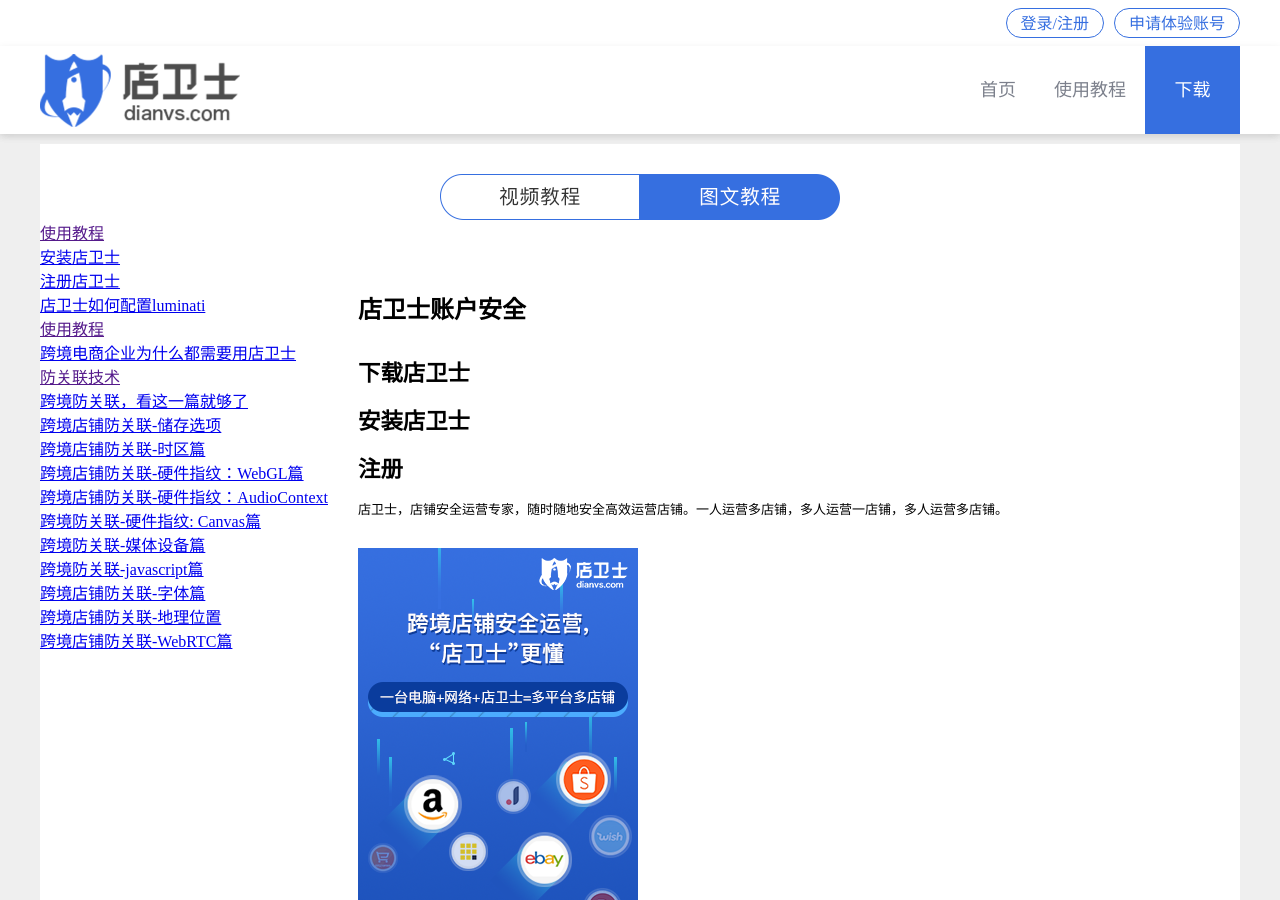
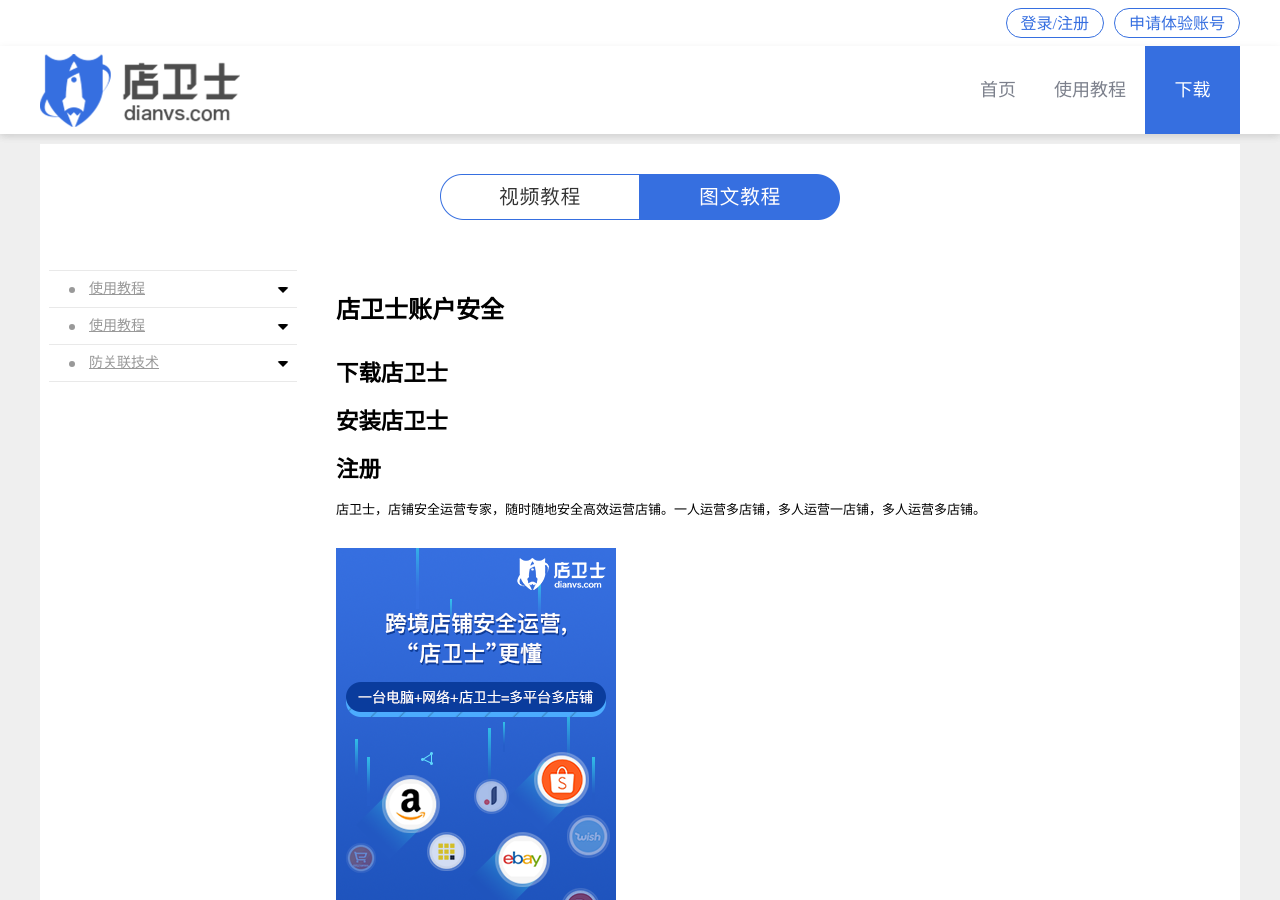
Before and after one commit to dianvs-ltd/dianvs-ltd.github.io, a Jekyll site: the page built from doc/2.md, in a window 1280 px wide and 900 px high. Built offline with Jekyll 4.4.1, drawn with Linux system fonts in a browser that asks for light colours.

Commit message:
add nav style

```diff
--- a/_includes/nav.html
+++ b/_includes/nav.html
@@ -75,3 +75,248 @@
 	</div>
 </div>
 <!-- body nav -->
+
+
+<script>
+	setTimeout(() => {
+		var pathname = window.location.pathname;
+
+		document.querySelectorAll('a').forEach(el => {
+			// console.log();
+			if (!el.attributes['href'].value) {
+				el.href = 'javascript:void(0);'
+			}
+		})
+
+		document.querySelectorAll('.page_nav').forEach(el => {
+			// console.log(el)
+			let hasSub = el.querySelectorAll('.page_nav');
+			if (hasSub.length) {
+				return
+			}
+
+			el.parentElement.addEventListener('click', (e) => {
+				// console.log(e);
+				// console.log(e.currentTarget);
+				let nel = e.currentTarget;
+				console.log(nel.getAttribute('class'))
+				if (nel.getAttribute('class').indexOf('opened') > -1) {
+					nel.setAttribute('class', `page_nav_sub closed`);
+				} else {
+					nel.setAttribute('class', `page_nav_sub opened`);
+				}
+			})
+
+			el.querySelectorAll('a').forEach(a_el => {
+				if (a_el.href.endsWith(pathname)) {
+					let pNav = a_el.parentElement.parentElement.parentElement;
+					if (pNav.getAttribute('class').indexOf('page_nav_sub') > -1) {
+						let classes = pNav.getAttribute('class');
+						pNav.setAttribute('class', `${classes} opened`);
+					}
+				} else {
+					let pNav = a_el.parentElement.parentElement.parentElement;
+					let classes = pNav.getAttribute('class');
+					pNav.setAttribute('class', `${classes} closed`);
+				}
+			});
+
+		})
+
+	}, 200)
+	console.log('init')
+</script>
+
+<style>
+
+	.body-nav {
+		width: 266px;
+
+		display: block;
+		min-height: 100px;
+
+		flex-grow: 0;
+		flex-shrink: 0;
+
+		padding: 50px 9px;
+	}
+
+	.page_nav {
+		border-top: 1px solid #e9e9e9;
+	}
+
+	.page_nav {
+		border-top: 1px solid #e9e9e9;
+	}
+
+	.page_nav_item {
+
+	}
+
+	.page_nav_label {
+		height: 50px;
+
+		font-size: 18px;
+		font-weight: bold;
+		color: #333333;
+		line-height: 79px;
+
+		padding-left: 20px;
+
+		overflow: hidden;
+		text-overflow: ellipsis;
+		white-space: nowrap;
+		width: 100%;
+
+		display: flex;
+		align-items: center;
+		justify-content: space-between;
+
+		border-bottom: 1px solid #e9e9e9;
+
+		cursor: pointer;
+
+	}
+
+	.page_nav_ico {
+		width: 17px;
+		height: 9px;
+	}
+
+	.page_nav_ico_expand {
+		width: 17px;
+		height: 9px;
+
+		transform: rotate(180deg);
+	}
+
+	.page_nav_sub {
+		border-bottom: 1px solid #e9e9e9;
+	}
+
+	.page_nav_sub_name {
+		width: 300px;
+		min-height: 36px;
+		background: #ffffff;
+		border-radius: 3px;
+
+		position: relative;
+
+		white-space: normal;
+		word-break: break-all;
+
+		font-size: 14px;
+		color: #999999;
+		line-height: 20px;
+
+		padding: 8px 40px;
+
+		display: flex;
+	}
+
+	.page_nav_sub_name:before {
+		content: ' ';
+		display: block;
+		width: 6px;
+		height: 6px;
+		background: #999999;
+
+		flex-shrink: 0;
+
+		border-radius: 3px;
+
+		position: absolute;
+		left: 20px;
+		top: 16px;
+	}
+
+	.page_nav_sub_name_active {
+		width: 248px;
+		height: 36px;
+		background: #F0F7FF;
+		border-radius: 3px;
+
+		display: flex;
+		align-items: center;
+		justify-content: flex-start;
+
+		white-space: nowrap;
+		overflow: hidden;
+		text-overflow: ellipsis;
+
+		font-size: 14px;
+		color: #4685CE;
+		line-height: 78px;
+
+		padding-left: 40px;
+
+		margin: 7px 0;
+	}
+
+
+	.page_nav_sub_name_active:before {
+		content: ' ';
+		display: block;
+		width: 6px;
+		height: 6px;
+		background: #4685CE;
+
+		margin-right: 9px;
+
+		flex-shrink: 0;
+		border-radius: 3px;
+	}
+
+
+	.page_nav .page_nav {
+		padding-left: 20px;
+		display: none;
+	}
+
+	.page_nav .page_nav .page_nav_sub_name {
+		width: 280px;
+	}
+
+	.page_nav_sub.opened .page_nav {
+		display: block;
+	}
+
+	.page_nav_sub.opened > .page_nav_sub_name:after {
+		content: ' ';
+		display: block;
+
+		border-left: 6px solid transparent;
+		border-right: 6px solid transparent;
+		border-bottom: 6px solid black;
+
+		flex-shrink: 0;
+
+		border-radius: 3px;
+
+		position: absolute;
+		right: 60px;
+		top: 16px;
+	}
+
+	.page_nav_sub.closed > .page_nav_sub_name:after {
+		content: ' ';
+		display: block;
+		width: 0;
+		height: 0;
+		border-left: 6px solid transparent;
+		border-right: 6px solid transparent;
+		border-bottom: 6px solid black;
+
+		transform: rotate(180deg);
+
+		flex-shrink: 0;
+
+		border-radius: 3px;
+
+		position: absolute;
+		right: 60px;
+		top: 16px;
+	}
+
+
+</style>
```
